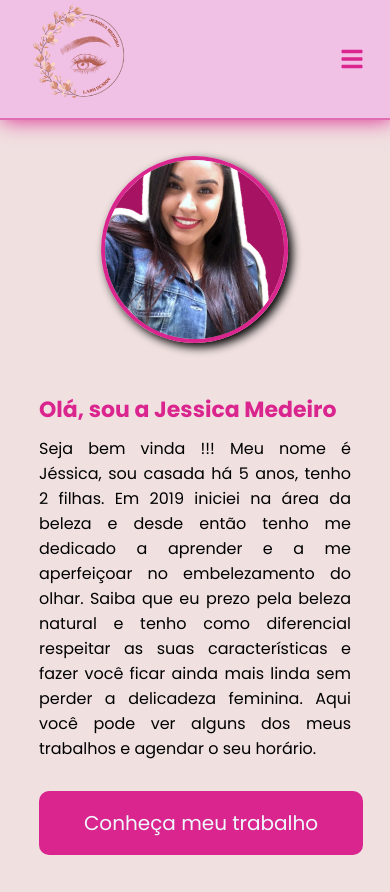
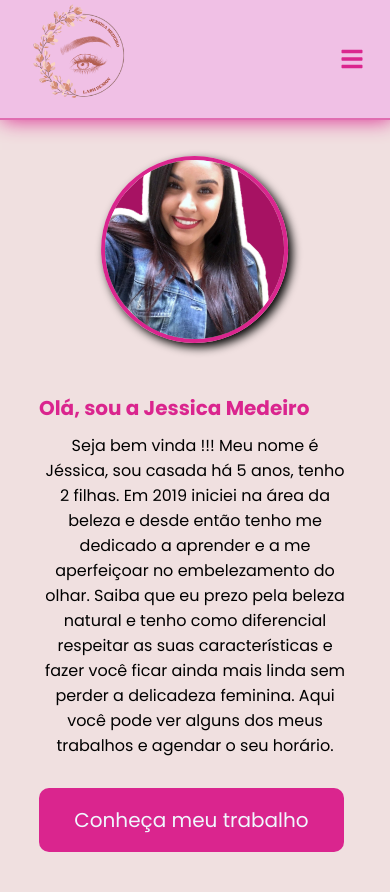
Before and after one commit to FilipemedeiroDev/landingpage-jessica, a Next.js app: page / in a window 390 px wide. Built offline with nearby package versions, Linux system fonts and the light colour scheme.

Commit message:
melhorando posicionamento do elementos na tela

```diff
--- a/components/Button/Button.module.css
+++ b/components/Button/Button.module.css
@@ -11,10 +11,20 @@
     font-size: 20px;
     margin-top: 20px;
 
+    transition: 0.3s;
     cursor: pointer;
-    transition: 0.3s;
+}
+
+.button:last-child {
+    margin-bottom: 20px;
 }
 
 .button:hover {
     opacity: 0.8;
 }
+
+@media (max-width: 760px) {
+    .button {
+        width: 90%;
+    }
+}
--- a/components/Button/index.js
+++ b/components/Button/index.js
@@ -3,10 +3,12 @@ import Link from 'next/link';
 
 export default function Button({ textButton, navigation }) {
     return (
+
         <Link href={`${navigation}`} passHref>
             <button className={styles.button}>
                 {textButton}
             </button>
         </Link >
+
     )
 }
--- a/components/ContentPortifolio/ContentPortifolio.module.css
+++ b/components/ContentPortifolio/ContentPortifolio.module.css
@@ -1,21 +1,18 @@
 .content {
     display: flex;
     align-items: center;
-    flex-direction: row-reverse;
+    flex-direction: row;
     width: 100%;
-    padding: 16% 10% 2% 10%;
     gap: 20%;
-    margin-bottom: -180px;
 }
 
 .content:nth-child(2) {
-    flex-direction: row;
+    flex-direction: row-reverse;
 }
 
 .content:nth-child(4) {
-    flex-direction: row;
+    flex-direction: row-reverse;
 }
-
 
 .contentText {
     display: flex;
@@ -38,7 +35,6 @@
     text-align: justify;
 }
 
-
 .contentImg {
     display: flex;
     align-items: center;
@@ -58,8 +54,6 @@
 
     .content {
         flex-direction: column;
-        padding: 40% 10% 0 10%;
-        margin-bottom: -70px;
     }
 
     .content:nth-child(2) {
@@ -77,10 +71,15 @@
 
     .contentText {
         margin-top: 50px;
+        align-items: center;
     }
 
     .title {
         font-size: 20px;
+    }
+
+    .text {
+        text-align: center;
     }
 }
 
--- a/package.json
+++ b/package.json
@@ -15,7 +15,8 @@
     "react": "18.2.0",
     "react-dom": "18.2.0",
     "react-icons": "^4.4.0",
-    "react-slideshow-image": "^4.0.5"
+    "react-slideshow-image": "^4.0.5",
+    "sharp": "^0.31.1"
   },
   "devDependencies": {
     "eslint": "8.25.0",
--- a/pages/portifolio/Portifolio.module.css
+++ b/pages/portifolio/Portifolio.module.css
@@ -3,7 +3,17 @@
     flex-direction: column;
     align-items: center;
     justify-content: center;
+    padding-top: calc(120px + 150px);
+    padding-bottom: 50px;
+    max-width: 80%;
 
-    width: 100%;
-    min-height: calc(100vh - 120px);
+    margin: 0 auto;
+    gap: 160px;
 }
+
+@media (max-width: 760px) {
+    .container {
+        padding-top: calc(120px + 80px);
+        gap: 90px;
+    }
+}
--- a/styles/Home.module.css
+++ b/styles/Home.module.css
@@ -61,8 +61,12 @@
     }
 
     .name {
-        font-size: 22px;
+        font-size: 20px;
+        text-align: center;
+    }
 
+    .text {
+        text-align: center;
     }
 
     .button {
```
Also changed, not shown: pages/portifolio/index.js (+5 -6 lines), 1 other file (tests, documents, lock files or other folders).
